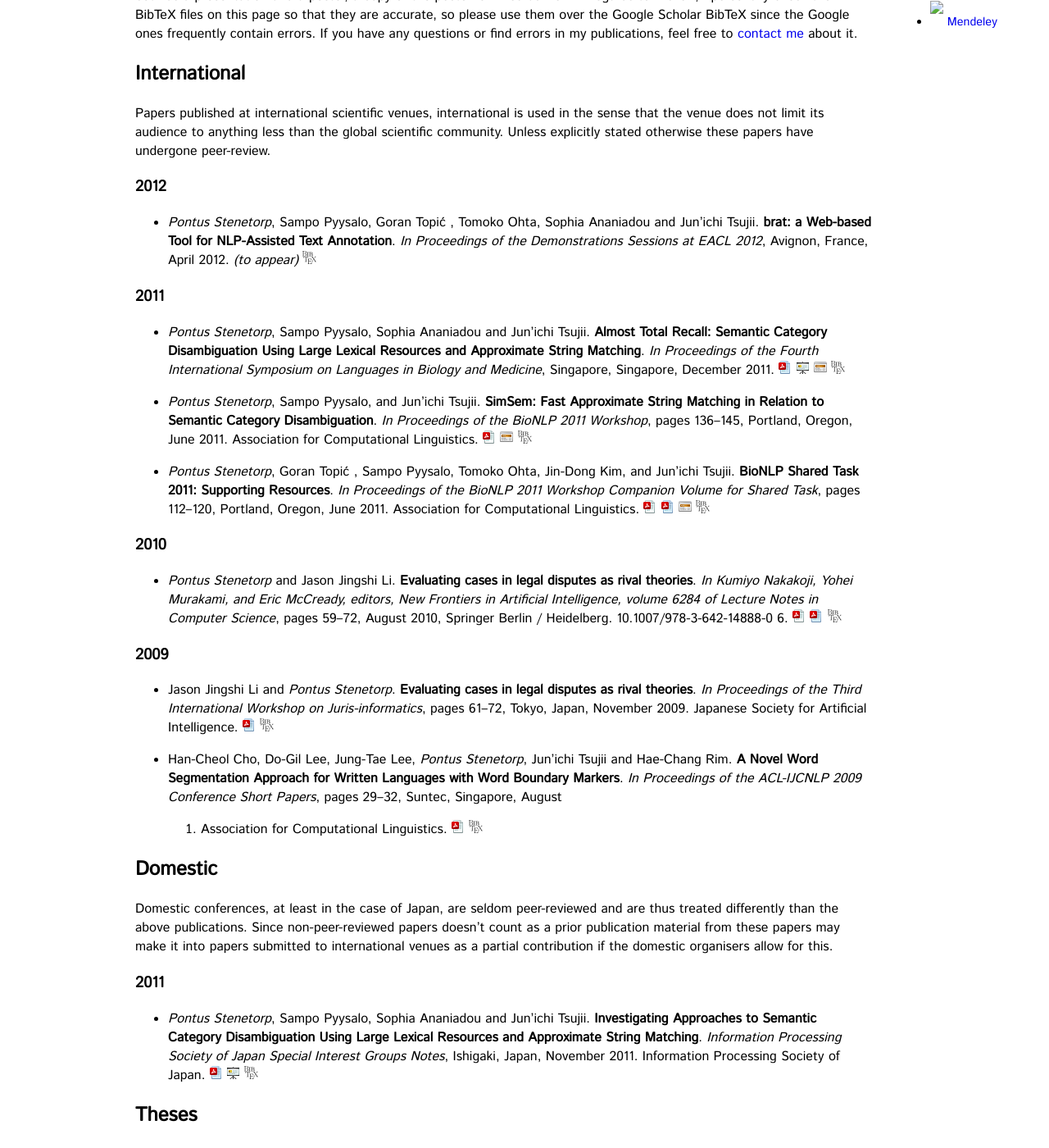
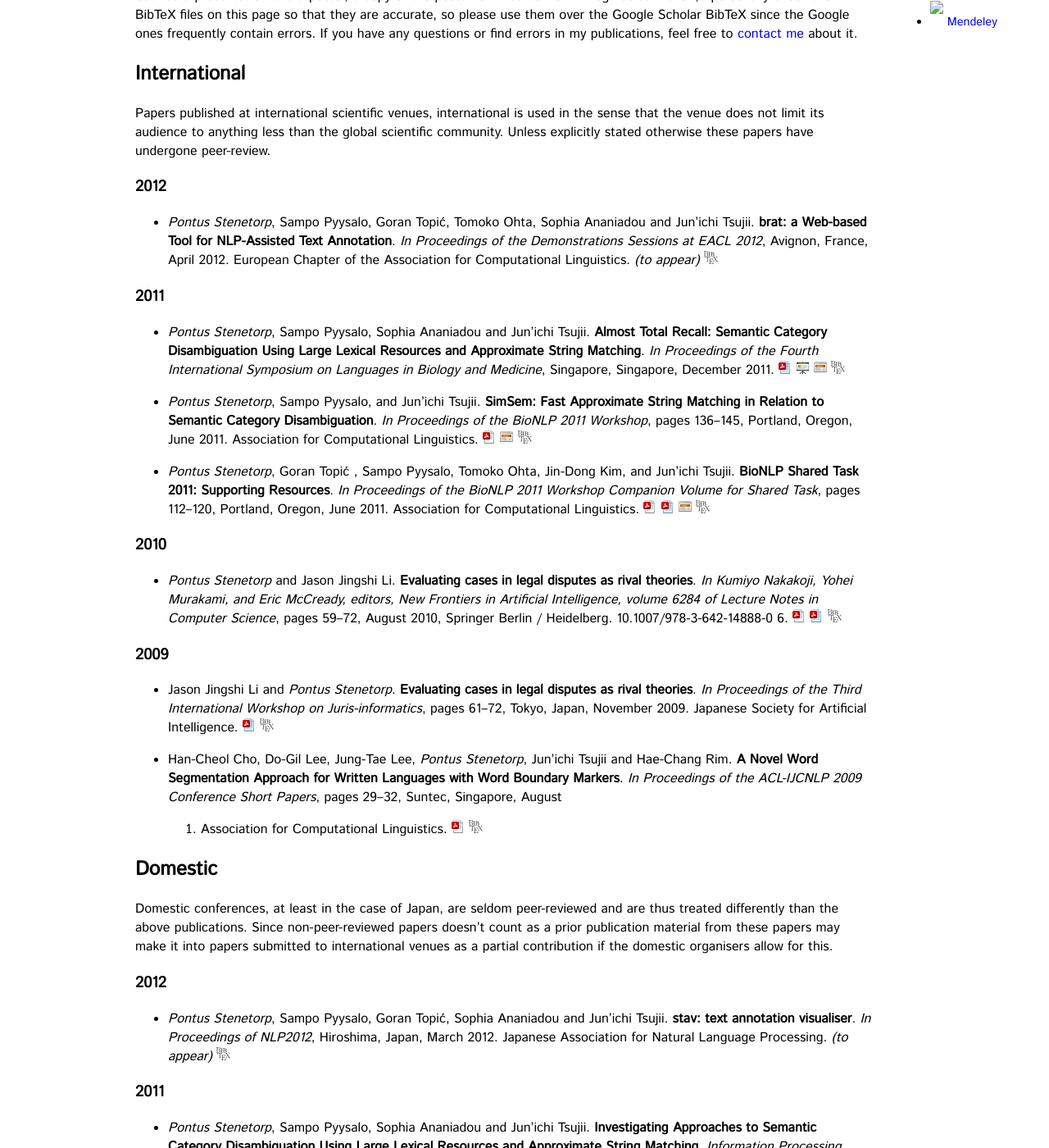
Before and after one commit to gbouchar/ninjin.github.io, a Jekyll site: the page built from publications.md, in a window 1280 px wide and 1400 px high, scrolled down 225 px. Shown: the whole window at 82% size. Built offline with Jekyll 4.4.1, drawn with Linux system fonts in a browser that asks for light colours; some web fonts are replaced; Markdown is read by kramdown in place of the engine named in the settings.

Commit message:
Added upcoming NLP2012 reference.

```diff
--- a/publications.md
+++ b/publications.md
@@ -33,12 +33,12 @@ Unless explicitly stated otherwise these papers have undergone peer-review.
 
 ### 2012 ###
 
-* *Pontus Stenetorp*, Sampo Pyysalo, Goran Topić , Tomoko Ohta,
+* *Pontus Stenetorp*, Sampo Pyysalo, Goran Topić, Tomoko Ohta,
     Sophia Ananiadou and Jun'ichi Tsujii. **brat: a Web-based Tool
     for NLP-Assisted Text Annotation**. *In Proceedings of the Demonstrations
-    Sessions at EACL 2012*, Avignon, France, April 2012. *(to appear)*
+    Sessions at EACL 2012*, Avignon, France, April 2012. European Chapter of
+    the Association for Computational Linguistics. *(to appear)*
     [![BibTeX][bibtex_icon]][stenetorp2012brat_bib]
-
 
 ### 2011 ###
 
@@ -106,6 +106,14 @@ Since non-peer-reviewed papers doesn't count as a prior publication material
 from these papers may make it into papers submitted to international venues as
 a partial contribution if the domestic organisers allow for this.
 
+### 2012 ###
+
+* *Pontus Stenetorp*, Sampo Pyysalo, Goran Topić, Sophia Ananiadou
+    and Jun'ichi Tsujii. **stav: text annotation visualiser**. *In Proceedings
+    of NLP2012*, Hiroshima, Japan, March 2012. Japanese Association for
+    Natural Language Processing. *(to appear)*
+    [![BibTeX][bibtex_icon]][stenetorp2012stav_bib]
+
 ### 2011 ###
 
 * *Pontus Stenetorp*, Sampo Pyysalo, Sophia Ananiadou and Jun'ichi Tsujii.
--- a/stenetorp2012brat.bib.txt
+++ b/stenetorp2012brat.bib.txt
@@ -8,6 +8,7 @@
     month       = {April},
     year        = {2012},
     address     = {Avignon, France},
-    publisher   = {Association for Computational Linguistics},
-    note        = {(to appear)},
+    publisher   = {European Chapter of the Association
+            for Computational Linguistics},
+    note        = {to appear},
 }
```
Also changed, not shown: other parts of publications.md (+1 -0 lines), stenetorp2012stav.bib.txt (added, +11 -0 lines).
